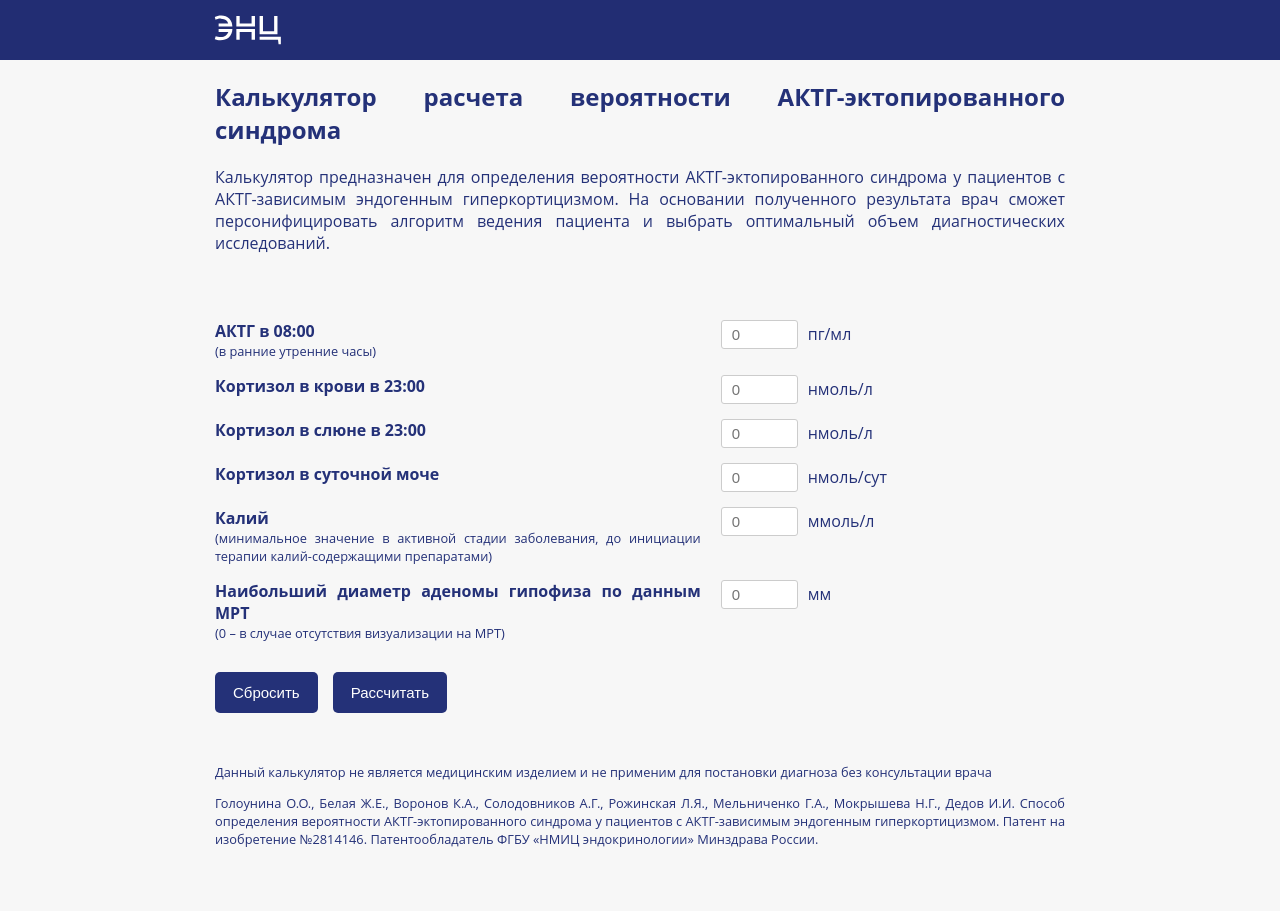
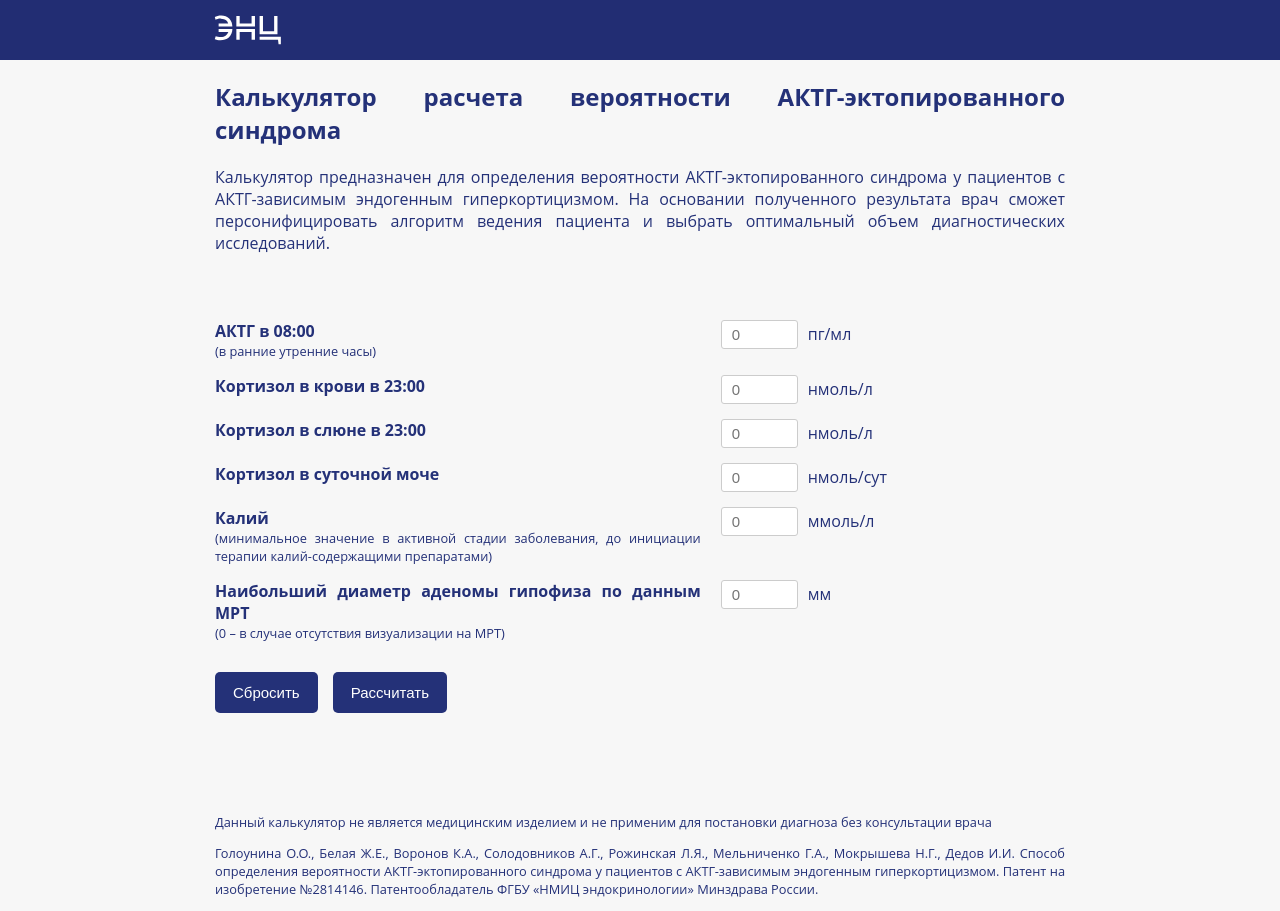
Before and after one commit to martynovappolina/aktg, a React (Create React App) app in the folder front/: page / in a window 1280 px wide. Before the commit the page ends 861 px from the top, so only its background shows below. Built offline with nearby package versions, Linux system fonts and the light colour scheme.

Commit message:
update margin

```diff
--- a/front/src/App.js
+++ b/front/src/App.js
@@ -11,7 +11,7 @@ function App() {
         <div className='title'>Калькулятор расчета вероятности АКТГ-эктопированного синдрома</div>
         <p>Калькулятор предназначен для определения вероятности АКТГ-эктопированного синдрома  у пациентов с АКТГ-зависимым эндогенным гиперкортицизмом. На основании полученного результата врач сможет персонифицировать алгоритм ведения пациента и выбрать оптимальный объем диагностических исследований.</p>
         <Calculator fields={aktgFields} url='predict/' />
-        <p style={{marginTop: '50px'}} className="description">Данный калькулятор не является медицинским изделием и не применим для постановки диагноза без консультации врача</p>
+        <p style={{marginTop: '100px'}} className="description">Данный калькулятор не является медицинским изделием и не применим для постановки диагноза без консультации врача</p>
         <p className="description">Голоунина О.О., Белая Ж.Е., Воронов К.А., Солодовников А.Г., Рожинская Л.Я., Мельниченко Г.А., Мокрышева Н.Г., Дедов И.И. Способ определения вероятности АКТГ-эктопированного синдрома у пациентов с АКТГ-зависимым эндогенным гиперкортицизмом. Патент на изобретение №2814146. Патентообладатель ФГБУ «НМИЦ эндокринологии» Минздрава России.</p>
       </div>
     </>
```
